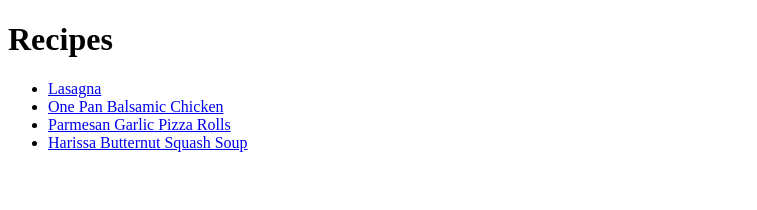
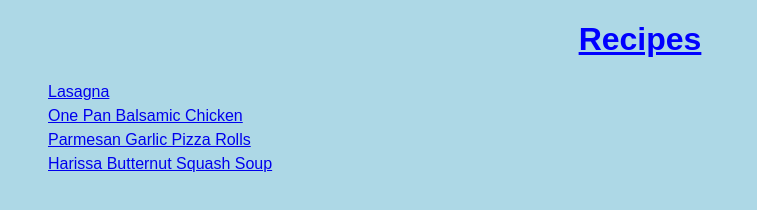
Before and after one commit to jbeda01/recipes, a plain HTML site: page index.html in a window 1280 px wide. Shown: the whole page, without its empty margins (0-757 px from the left). Drawn offline with Linux system fonts and the light colour scheme.

Commit message:
Link stylesheet file

```diff
--- a/index.html
+++ b/index.html
@@ -3,6 +3,7 @@
   <head>
     <meta charset="utf-8">
     <title>Recipes</title>
+    <link rel="stylesheet" href="styles.css">
   </head>
   <body>
     <h1>Recipes</h1>
--- /dev/null
+++ b/styles.css
@@ -0,0 +1,18 @@
+body {
+  background: lightblue;
+  font-family: Arial;
+}
+
+h1 {
+  text-align: center;
+  color: blue;
+  text-decoration: underline;
+}
+
+ul {
+  list-style-type: none;
+}
+
+li {
+  line-height: 1.5;
+}
```
